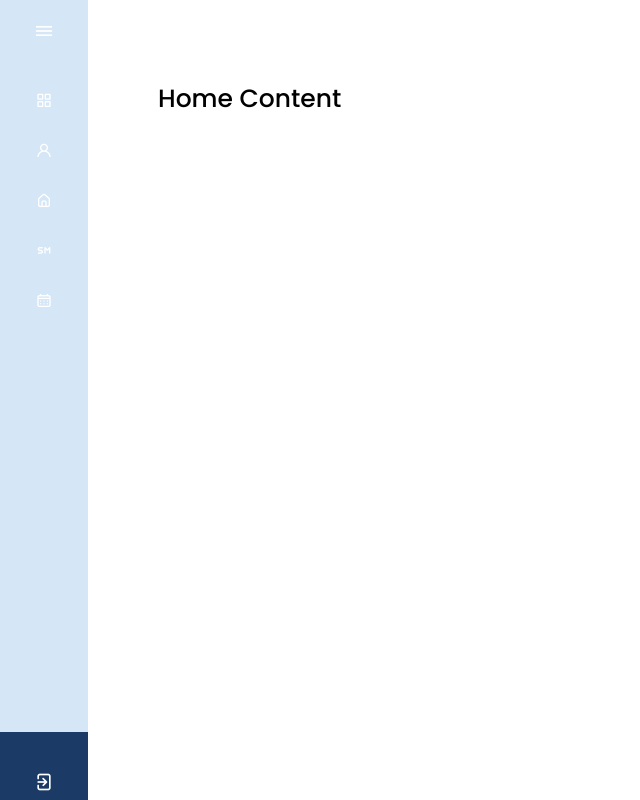
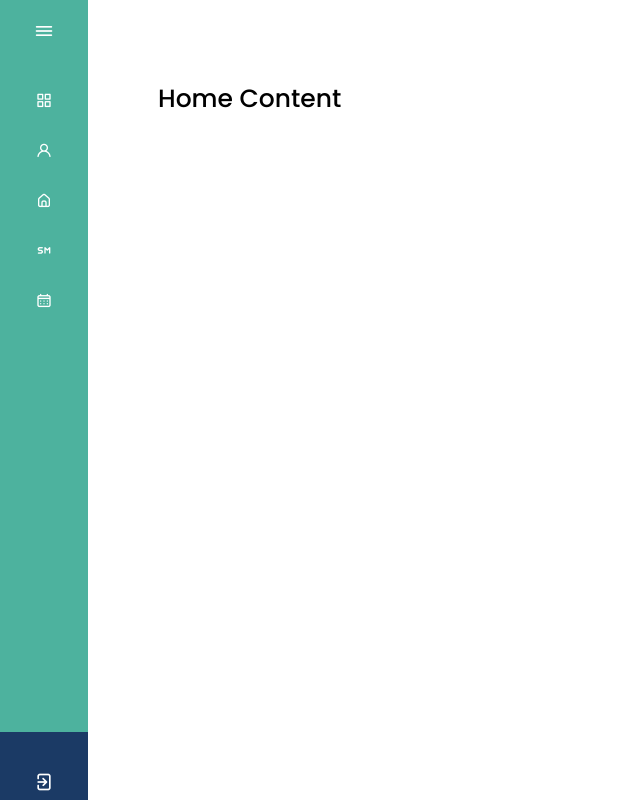
Before and after one commit to ReneManuelAviles/web-dentista, a plain HTML site: page logueo.html in a window 1280 px wide. Shown: the whole page, without its empty margins (0-640 px from the left). Drawn offline with nearby package versions, Linux system fonts and the light colour scheme.

Commit message:
cambio color css

```diff
--- a/Css/logueo.css
+++ b/Css/logueo.css
@@ -42,7 +42,7 @@ body{
     left: 0;
     height: 100%;
     width: 60px;
-    background: var(--secondary-color) ;
+    background: var(--primary-color) ;
     padding: 6px 14px;
     transition: all 0.5s ease;
 
```
